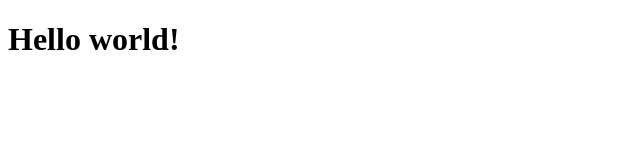
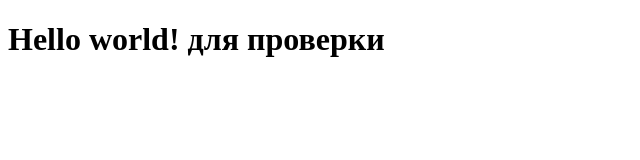
Before and after one commit to ovchinnikovs/fe_on_mar19, a plain HTML site: page index.html in a window 1280 px wide. Shown: the whole page, without its empty margins (0-640 px from the left). Drawn offline with Linux system fonts and the light colour scheme.

Commit message:
proverka

```diff
--- a/index.html
+++ b/index.html
@@ -7,6 +7,6 @@
     <title>Document</title>
 </head>
 <body>
-    <h1>Hello world!</h1>
+    <h1>Hello world! для проверки</h1>
 </body>
 </html>
```
